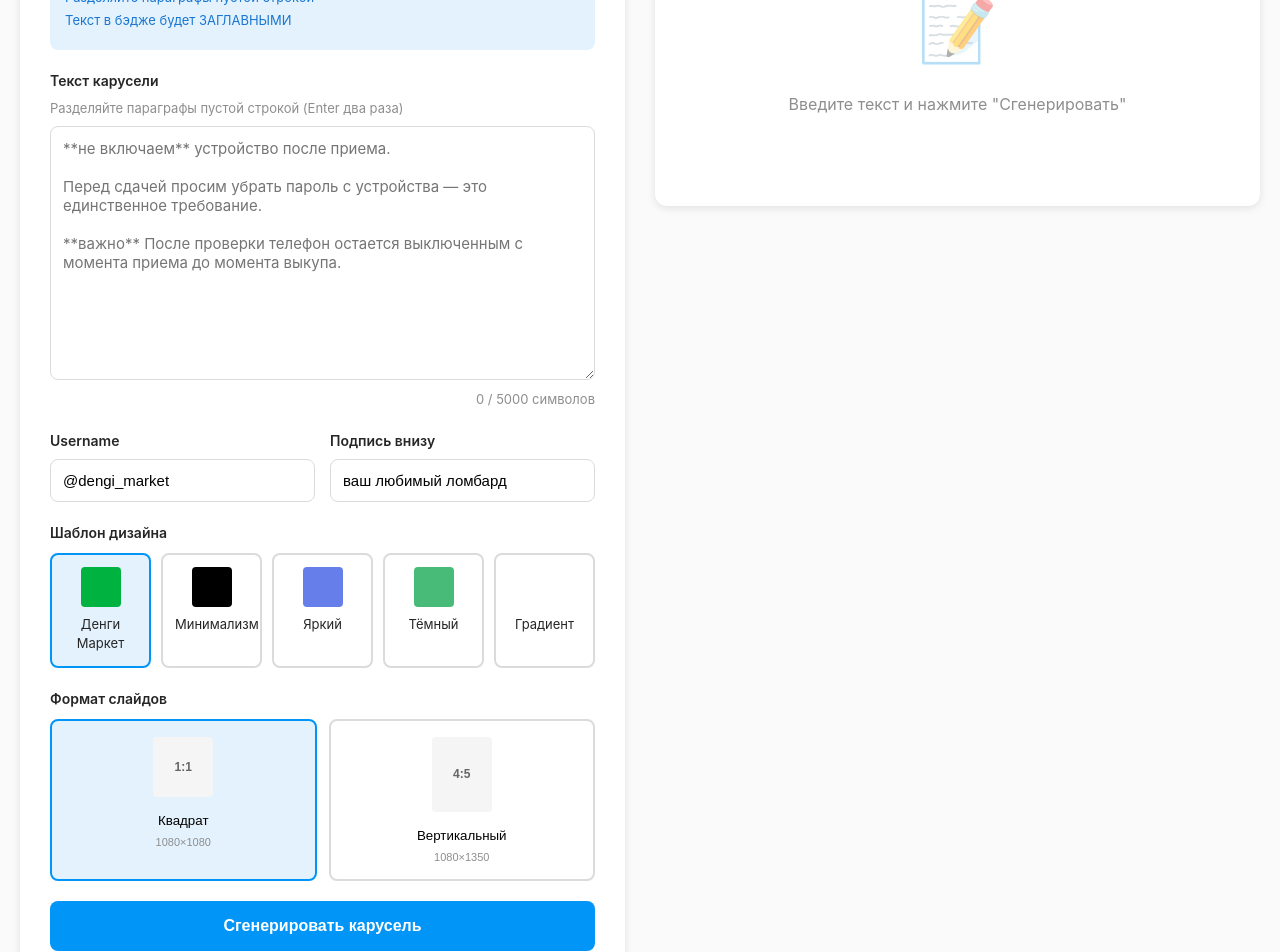
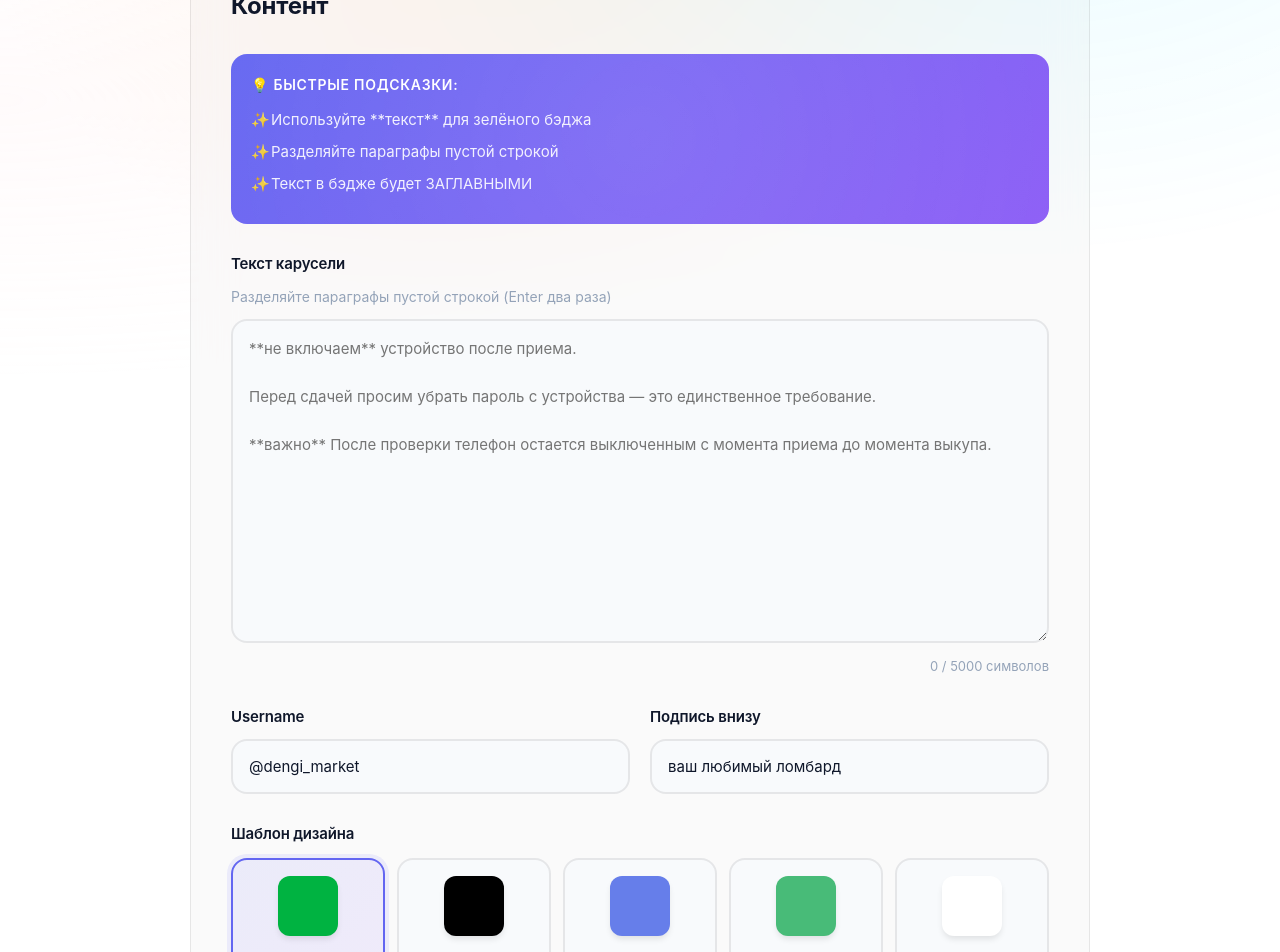
Before and after one commit to RaiconY/carousel-generation-, a React (Vite) app: page / in a window 1280 px wide. Shown: the part 300-1252 px from the top of the page. Built offline with nearby package versions, Linux system fonts and the light colour scheme.

Commit message:
Update App.css

```diff
--- a/src/App.css
+++ b/src/App.css
@@ -1,14 +1,63 @@
+/* src/App.css - Professional SaaS Design */
+
 :root {
-  --color-primary: #0095f6;
-  --color-primary-hover: #0081d5;
-  --color-badge: #00B341;
-  --color-text: #262626;
-  --color-text-light: #8e8e8e;
-  --color-border: #dbdbdb;
-  --color-bg: #fafafa;
-  --color-white: #ffffff;
-  --radius: 12px;
-  --shadow: 0 2px 8px rgba(0,0,0,0.1);
+  /* Modern Color Palette */
+  --primary: #6366f1;
+  --primary-dark: #4f46e5;
+  --primary-light: #818cf8;
+  --secondary: #8b5cf6;
+  --accent: #ec4899;
+
+  /* Gradients */
+  --gradient-primary: linear-gradient(135deg, #667eea 0%, #764ba2 100%);
+  --gradient-dark: linear-gradient(135deg, #0f172a 0%, #1e293b 100%);
+  --gradient-mesh: radial-gradient(at 40% 20%, hsla(28, 100%, 74%, 0.3) 0px, transparent 50%),
+                   radial-gradient(at 80% 0%, hsla(189, 100%, 56%, 0.3) 0px, transparent 50%),
+                   radial-gradient(at 0% 50%, hsla(355, 100%, 93%, 0.3) 0px, transparent 50%);
+
+  /* Neutrals */
+  --bg-primary: #0f0f14;
+  --bg-secondary: #18181f;
+  --bg-card: rgba(255, 255, 255, 0.03);
+  --bg-card-hover: rgba(255, 255, 255, 0.05);
+
+  --text-primary: #f1f5f9;
+  --text-secondary: #94a3b8;
+  --text-muted: #64748b;
+
+  --border: rgba(255, 255, 255, 0.08);
+  --border-hover: rgba(255, 255, 255, 0.12);
+
+  /* Effects */
+  --shadow-sm: 0 2px 4px rgba(0, 0, 0, 0.05);
+  --shadow-md: 0 4px 6px -1px rgba(0, 0, 0, 0.1);
+  --shadow-lg: 0 10px 15px -3px rgba(0, 0, 0, 0.2);
+  --shadow-xl: 0 20px 25px -5px rgba(0, 0, 0, 0.25);
+  --shadow-glow: 0 0 50px rgba(99, 102, 241, 0.3);
+
+  --radius: 16px;
+  --radius-lg: 24px;
+
+  /* Typography */
+  --font-display: 'Inter', -apple-system, sans-serif;
+  --font-body: 'Inter', -apple-system, sans-serif;
+}
+
+/* Light Mode */
+@media (prefers-color-scheme: light) {
+  :root {
+    --bg-primary: #ffffff;
+    --bg-secondary: #f8fafc;
+    --bg-card: rgba(0, 0, 0, 0.02);
+    --bg-card-hover: rgba(0, 0, 0, 0.04);
+
+    --text-primary: #0f172a;
+    --text-secondary: #475569;
+    --text-muted: #94a3b8;
+
+    --border: rgba(0, 0, 0, 0.08);
+    --border-hover: rgba(0, 0, 0, 0.12);
+  }
 }
 
 * {
@@ -18,143 +67,233 @@
 }
 
 body {
-  font-family: -apple-system, BlinkMacSystemFont, 'Segoe UI', Roboto, 'Helvetica Neue', Arial, sans-serif;
-  background: var(--color-bg);
-  color: var(--color-text);
-  line-height: 1.5;
+  font-family: var(--font-body);
+  background: var(--bg-primary);
+  color: var(--text-primary);
+  line-height: 1.6;
+  font-size: 16px;
+  -webkit-font-smoothing: antialiased;
+  -moz-osx-font-smoothing: grayscale;
+  position: relative;
+  min-height: 100vh;
+}
+
+/* Background Effects */
+body::before {
+  content: '';
+  position: fixed;
+  top: 0;
+  left: 0;
+  right: 0;
+  bottom: 0;
+  background: var(--gradient-mesh);
+  opacity: 0.4;
+  z-index: -1;
 }
 
 .app {
-  padding: 20px;
-  max-width: 1400px;
+  max-width: 1600px;
+  margin: 0 auto;
+  padding: 40px 20px;
+  position: relative;
+}
+
+/* Header */
+.header {
+  text-align: center;
+  margin-bottom: 60px;
+  position: relative;
+}
+
+.header h1 {
+  font-size: clamp(2.5rem, 5vw, 4rem);
+  font-weight: 800;
+  background: var(--gradient-primary);
+  -webkit-background-clip: text;
+  -webkit-text-fill-color: transparent;
+  background-clip: text;
+  margin-bottom: 12px;
+  letter-spacing: -0.02em;
+}
+
+.subtitle {
+  color: var(--text-secondary);
+  font-size: 1.25rem;
+  font-weight: 400;
+  max-width: 600px;
   margin: 0 auto;
 }
 
-.header {
-  margin-bottom: 40px;
+/* Layout Grid */
+.layout {
+  display: grid;
+  grid-template-columns: 1fr 1.2fr;
+  gap: 40px;
+  align-items: start;
 }
 
-.header h1 {
-  font-size: 32px;
-  font-weight: 700;
-  margin-bottom: 8px;
-}
-
-.subtitle {
-  color: var(--color-text-light);
-  font-size: 16px;
-}
-
-.layout {
-  display: grid;
-  grid-template-columns: 1fr 1fr;
-  gap: 30px;
-}
-
-@media (max-width: 1024px) {
+@media (max-width: 1280px) {
   .layout {
     grid-template-columns: 1fr;
+    max-width: 900px;
+    margin: 0 auto;
   }
 }
 
+/* Cards */
 .card {
-  background: var(--color-white);
-  border-radius: var(--radius);
-  padding: 30px;
-  box-shadow: var(--shadow);
+  background: var(--bg-card);
+  backdrop-filter: blur(20px);
+  border: 1px solid var(--border);
+  border-radius: var(--radius-lg);
+  padding: 40px;
+  position: relative;
+  transition: all 0.3s ease;
+}
+
+.card::before {
+  content: '';
+  position: absolute;
+  inset: 0;
+  border-radius: var(--radius-lg);
+  padding: 1px;
+  background: linear-gradient(45deg, transparent, var(--primary), transparent);
+  -webkit-mask:
+    linear-gradient(#fff 0 0) content-box,
+    linear-gradient(#fff 0 0);
+  -webkit-mask-composite: xor;
+  mask-composite: exclude;
+  opacity: 0;
+  transition: opacity 0.3s;
+}
+
+.card:hover::before {
+  opacity: 0.3;
 }
 
 .card-title {
-  font-size: 20px;
-  font-weight: 600;
-  margin-bottom: 20px;
+  font-size: 1.5rem;
+  font-weight: 700;
+  margin-bottom: 28px;
+  letter-spacing: -0.01em;
 }
 
+/* Quick Tips */
 .quick-tips {
-  background: #e3f2fd;
-  padding: 15px;
-  border-radius: 8px;
-  margin-bottom: 20px;
+  background: linear-gradient(135deg, var(--primary), var(--secondary));
+  padding: 20px;
+  border-radius: var(--radius);
+  margin-bottom: 28px;
+  position: relative;
+  overflow: hidden;
+}
+
+.quick-tips::before {
+  content: '';
+  position: absolute;
+  top: -50%;
+  right: -50%;
+  width: 200%;
+  height: 200%;
+  background: radial-gradient(circle, rgba(255,255,255,0.1) 0%, transparent 70%);
+  animation: shimmer 3s ease-in-out infinite;
+}
+
+@keyframes shimmer {
+  0%, 100% { transform: rotate(0deg); }
+  50% { transform: rotate(180deg); }
 }
 
 .quick-tips h4 {
-  font-size: 14px;
-  margin-bottom: 8px;
+  font-size: 0.875rem;
+  font-weight: 600;
+  margin-bottom: 12px;
+  color: white;
+  text-transform: uppercase;
+  letter-spacing: 0.05em;
 }
 
 .quick-tips ul {
   list-style: none;
-  font-size: 13px;
-  color: #1976d2;
+  color: rgba(255, 255, 255, 0.9);
+  font-size: 0.9375rem;
 }
 
 .quick-tips li {
-  margin-bottom: 4px;
+  margin-bottom: 8px;
+  padding-left: 20px;
+  position: relative;
 }
 
+.quick-tips li::before {
+  content: '✨';
+  position: absolute;
+  left: 0;
+}
+
+/* Form Elements */
 .form-group {
-  margin-bottom: 20px;
+  margin-bottom: 28px;
 }
 
 .form-group label {
   display: block;
-  margin-bottom: 8px;
+  margin-bottom: 10px;
   font-weight: 600;
-  font-size: 14px;
+  font-size: 0.9375rem;
+  color: var(--text-primary);
+  letter-spacing: -0.01em;
 }
 
 .help-text {
   display: block;
-  margin-bottom: 8px;
-  color: var(--color-text-light);
-  font-size: 13px;
+  margin-bottom: 10px;
+  color: var(--text-muted);
+  font-size: 0.875rem;
+}
+
+textarea, input[type="text"] {
+  width: 100%;
+  padding: 16px;
+  background: var(--bg-secondary);
+  border: 2px solid var(--border);
+  border-radius: var(--radius);
+  font-size: 0.9375rem;
+  font-family: inherit;
+  color: var(--text-primary);
+  transition: all 0.2s ease;
 }
 
 textarea {
-  width: 100%;
-  padding: 12px;
-  border: 1px solid var(--color-border);
-  border-radius: 8px;
-  font-size: 15px;
-  font-family: inherit;
   resize: vertical;
-  transition: border-color 0.2s;
+  min-height: 200px;
+  line-height: 1.6;
 }
 
-textarea:focus {
+textarea:focus, input[type="text"]:focus {
   outline: none;
-  border-color: var(--color-primary);
-}
-
-input[type="text"] {
-  width: 100%;
-  padding: 12px;
-  border: 1px solid var(--color-border);
-  border-radius: 8px;
-  font-size: 15px;
-  transition: border-color 0.2s;
-}
-
-input[type="text"]:focus {
-  outline: none;
-  border-color: var(--color-primary);
+  border-color: var(--primary);
+  background: var(--bg-primary);
+  box-shadow: 0 0 0 4px rgba(99, 102, 241, 0.1);
 }
 
 .char-counter {
   text-align: right;
-  font-size: 13px;
-  color: var(--color-text-light);
-  margin-top: 4px;
+  font-size: 0.8125rem;
+  color: var(--text-muted);
+  margin-top: 6px;
 }
 
 .char-counter.warning {
-  color: #ed4956;
+  color: #ef4444;
+  font-weight: 600;
 }
 
+/* Settings Grid */
 .settings-grid {
   display: grid;
   grid-template-columns: 1fr 1fr;
-  gap: 15px;
+  gap: 20px;
 }
 
 @media (max-width: 640px) {
@@ -163,270 +302,354 @@ input[type="text"]:focus {
   }
 }
 
+/* Theme Selector */
 .theme-selector {
   display: grid;
-  grid-template-columns: repeat(auto-fit, minmax(100px, 1fr));
-  gap: 10px;
-  margin-top: 10px;
+  grid-template-columns: repeat(auto-fill, minmax(140px, 1fr));
+  gap: 12px;
+  margin-top: 12px;
 }
 
 .theme-option {
-  padding: 12px;
-  border: 2px solid var(--color-border);
-  border-radius: 8px;
+  padding: 16px;
+  background: var(--bg-secondary);
+  border: 2px solid var(--border);
+  border-radius: var(--radius);
+  cursor: pointer;
+  transition: all 0.2s ease;
   text-align: center;
-  cursor: pointer;
-  transition: all 0.2s;
 }
 
 .theme-option:hover {
-  border-color: var(--color-primary);
+  border-color: var(--primary);
+  transform: translateY(-2px);
+  box-shadow: var(--shadow-lg);
 }
 
 .theme-option.active {
-  border-color: var(--color-primary);
-  background: #e3f2fd;
+  border-color: var(--primary);
+  background: linear-gradient(135deg, rgba(99, 102, 241, 0.1), rgba(139, 92, 246, 0.1));
+  box-shadow: 0 0 0 4px rgba(99, 102, 241, 0.1);
 }
 
 .theme-preview {
-  width: 40px;
-  height: 40px;
-  margin: 0 auto 8px;
-  border-radius: 4px;
+  width: 60px;
+  height: 60px;
+  margin: 0 auto 12px;
+  border-radius: 12px;
+  box-shadow: var(--shadow-md);
 }
 
 .theme-name {
-  font-size: 13px;
+  font-size: 0.875rem;
+  font-weight: 600;
+  color: var(--text-primary);
 }
 
+/* Format Selector */
 .format-selector {
   display: grid;
   grid-template-columns: repeat(2, 1fr);
-  gap: 12px;
-  margin-top: 10px;
+  gap: 16px;
+  margin-top: 12px;
 }
 
 .format-option {
-  padding: 16px;
-  border: 2px solid var(--color-border);
-  border-radius: 8px;
-  background: white;
+  padding: 20px;
+  background: var(--bg-secondary);
+  border: 2px solid var(--border);
+  border-radius: var(--radius);
   cursor: pointer;
-  transition: all 0.2s;
+  transition: all 0.2s ease;
   display: flex;
   flex-direction: column;
   align-items: center;
-  gap: 8px;
+  gap: 12px;
 }
 
 .format-option:hover {
-  border-color: var(--color-primary);
+  border-color: var(--primary);
+  transform: translateY(-2px);
 }
 
 .format-option.active {
-  border-color: var(--color-primary);
-  background: #e3f2fd;
+  border-color: var(--primary);
+  background: linear-gradient(135deg, rgba(99, 102, 241, 0.1), rgba(139, 92, 246, 0.1));
 }
 
 .format-preview {
-  width: 60px;
-  background: #f5f5f5;
-  border-radius: 4px;
+  width: 80px;
+  background: var(--bg-card);
+  border-radius: 8px;
   display: flex;
   align-items: center;
   justify-content: center;
-  margin-bottom: 8px;
+  box-shadow: var(--shadow-sm);
 }
 
 .format-preview.square {
-  height: 60px;
+  height: 80px;
 }
 
 .format-preview.portrait {
-  height: 75px;
+  height: 100px;
 }
 
 .format-icon {
-  font-size: 12px;
-  font-weight: 600;
-  color: #666;
+  font-size: 1rem;
+  font-weight: 700;
+  color: var(--text-secondary);
 }
 
 .format-size {
-  font-size: 11px;
-  color: var(--color-text-light);
+  font-size: 0.75rem;
+  color: var(--text-muted);
 }
 
+/* Buttons */
 .btn {
   width: 100%;
-  padding: 16px;
+  padding: 18px 24px;
   border: none;
-  border-radius: 8px;
-  font-size: 16px;
+  border-radius: var(--radius);
+  font-size: 1rem;
   font-weight: 600;
   cursor: pointer;
-  transition: all 0.2s;
+  transition: all 0.2s ease;
   display: flex;
   align-items: center;
   justify-content: center;
-  gap: 8px;
+  gap: 10px;
+  position: relative;
+  overflow: hidden;
 }
 
 .btn-primary {
-  background: var(--color-primary);
+  background: var(--gradient-primary);
   color: white;
+  box-shadow: var(--shadow-md);
+}
+
+.btn-primary::before {
+  content: '';
+  position: absolute;
+  top: 0;
+  left: -100%;
+  width: 100%;
+  height: 100%;
+  background: linear-gradient(90deg, transparent, rgba(255,255,255,0.2), transparent);
+  transition: left 0.5s;
 }
 
 .btn-primary:hover:not(:disabled) {
-  background: var(--color-primary-hover);
+  transform: translateY(-2px);
+  box-shadow: var(--shadow-xl), var(--shadow-glow);
+}
+
+.btn-primary:hover::before {
+  left: 100%;
 }
 
 .btn-primary:disabled {
-  background: #b2dffc;
+  opacity: 0.5;
   cursor: not-allowed;
 }
 
 .btn-secondary {
-  background: white;
-  color: var(--color-text);
-  border: 1px solid var(--color-border);
+  background: var(--bg-secondary);
+  color: var(--text-primary);
+  border: 2px solid var(--border);
 }
 
 .btn-secondary:hover {
-  background: #f5f5f5;
+  background: var(--bg-card-hover);
+  border-color: var(--primary);
+  transform: translateY(-2px);
+  box-shadow: var(--shadow-lg);
 }
 
+/* Loading Animation */
 .loading {
   display: inline-block;
-  width: 16px;
-  height: 16px;
-  border: 2px solid rgba(255,255,255,0.3);
+  width: 20px;
+  height: 20px;
+  border: 3px solid rgba(255, 255, 255, 0.3);
   border-radius: 50%;
   border-top-color: white;
-  animation: spin 0.6s linear infinite;
+  animation: spin 0.8s linear infinite;
 }
 
 @keyframes spin {
   to { transform: rotate(360deg); }
 }
 
+/* Validation Messages */
 .validation-messages {
-  margin-bottom: 15px;
+  margin-bottom: 24px;
 }
 
 .validation-message {
-  padding: 12px;
-  border-radius: 8px;
-  margin-bottom: 10px;
-  font-size: 14px;
+  padding: 16px;
+  border-radius: var(--radius);
+  margin-bottom: 12px;
+  font-size: 0.9375rem;
+  display: flex;
+  align-items: center;
+  gap: 10px;
+  backdrop-filter: blur(10px);
 }
 
 .validation-message.error {
-  background: #ffe5e5;
-  color: #c41e3a;
-  border: 1px solid #ffcccc;
+  background: rgba(239, 68, 68, 0.1);
+  color: #ef4444;
+  border: 1px solid rgba(239, 68, 68, 0.3);
 }
 
 .validation-message.warning {
-  background: #fff3cd;
-  color: #856404;
-  border: 1px solid #ffeaa7;
+  background: rgba(251, 191, 36, 0.1);
+  color: #fbbf24;
+  border: 1px solid rgba(251, 191, 36, 0.3);
 }
 
+/* Stats Cards */
 .stats {
   display: grid;
-  grid-template-columns: repeat(auto-fit, minmax(160px, 1fr));
-  gap: 15px;
-  margin-bottom: 20px;
+  grid-template-columns: repeat(auto-fit, minmax(200px, 1fr));
+  gap: 20px;
+  margin-bottom: 28px;
 }
 
 .stat-card {
+  padding: 24px;
+  background: var(--bg-secondary);
+  border-radius: var(--radius);
   text-align: center;
-  padding: 15px;
-  background: #f8f9fa;
-  border-radius: 8px;
+  border: 1px solid var(--border);
 }
 
 .stat-value {
-  font-size: 24px;
-  font-weight: 700;
+  font-size: 2rem;
+  font-weight: 800;
+  background: var(--gradient-primary);
+  -webkit-background-clip: text;
+  -webkit-text-fill-color: transparent;
+  background-clip: text;
 }
 
 .stat-label {
-  font-size: 13px;
-  color: var(--color-text-light);
-  margin-top: 4px;
+  font-size: 0.875rem;
+  color: var(--text-muted);
+  margin-top: 6px;
+  text-transform: uppercase;
+  letter-spacing: 0.05em;
 }
 
+/* Empty State */
 .empty-state {
   text-align: center;
-  padding: 60px 20px;
-  color: var(--color-text-light);
+  padding: 80px 20px;
+  color: var(--text-muted);
 }
 
 .empty-state-icon {
-  font-size: 64px;
-  margin-bottom: 16px;
+  font-size: 4rem;
+  margin-bottom: 20px;
   opacity: 0.5;
 }
 
+/* Slides Preview */
 .slides-preview {
   display: grid;
-  grid-template-columns: repeat(auto-fill, minmax(200px, 1fr));
-  gap: 20px;
+  grid-template-columns: repeat(auto-fill, minmax(260px, 1fr));
+  gap: 24px;
 }
 
 .slide-item {
-  border: 1px solid var(--color-border);
-  border-radius: 8px;
+  background: var(--bg-secondary);
+  border: 1px solid var(--border);
+  border-radius: var(--radius);
   overflow: hidden;
-  transition: transform 0.2s, box-shadow 0.2s;
+  transition: all 0.3s ease;
+  position: relative;
+}
+
+.slide-item::before {
+  content: '';
+  position: absolute;
+  top: 0;
+  left: 0;
+  right: 0;
+  height: 3px;
+  background: var(--gradient-primary);
+  opacity: 0;
+  transition: opacity 0.3s;
 }
 
 .slide-item:hover {
-  transform: translateY(-2px);
-  box-shadow: 0 4px 12px rgba(0,0,0,0.15);
+  transform: translateY(-4px);
+  box-shadow: var(--shadow-xl);
+  border-color: var(--border-hover);
+}
+
+.slide-item:hover::before {
+  opacity: 1;
 }
 
 .slide-item canvas {
   width: 100%;
   display: block;
+  background: white;
 }
 
 .slide-actions {
-  padding: 12px;
+  padding: 16px;
   display: flex;
-  gap: 8px;
-  background: #fafafa;
+  gap: 10px;
+  background: var(--bg-card);
+  backdrop-filter: blur(10px);
 }
 
 .slide-actions button {
   flex: 1;
-  padding: 8px;
-  border: 1px solid var(--color-border);
-  background: white;
-  border-radius: 6px;
+  padding: 10px;
+  background: var(--bg-secondary);
+  border: 1px solid var(--border);
+  border-radius: 10px;
+  color: var(--text-primary);
   cursor: pointer;
-  font-size: 13px;
-  transition: all 0.2s;
+  font-size: 0.875rem;
+  font-weight: 600;
+  transition: all 0.2s ease;
+  display: flex;
+  align-items: center;
+  justify-content: center;
+  gap: 6px;
 }
 
 .slide-actions button:hover {
-  background: #f5f5f5;
+  background: var(--primary);
+  color: white;
+  transform: translateY(-2px);
+  box-shadow: var(--shadow-md);
+  border-color: transparent;
 }
 
+/* Toast Notifications */
 .toast {
   position: fixed;
-  bottom: 30px;
-  right: 30px;
-  background: #262626;
-  color: white;
-  padding: 16px 24px;
-  border-radius: 8px;
+  bottom: 40px;
+  right: 40px;
+  background: var(--bg-secondary);
+  color: var(--text-primary);
+  padding: 20px 28px;
+  border-radius: var(--radius);
+  border: 1px solid var(--border);
+  backdrop-filter: blur(20px);
   display: none;
-  animation: slideIn 0.3s ease;
+  animation: slideUp 0.3s cubic-bezier(0.68, -0.55, 0.265, 1.55);
   z-index: 1000;
-  max-width: 300px;
+  max-width: 400px;
+  box-shadow: var(--shadow-xl);
 }
 
 .toast.show {
@@ -434,18 +657,24 @@ input[type="text"]:focus {
 }
 
 .toast.success {
-  background: #00C851;
+  background: linear-gradient(135deg, #10b981, #059669);
+  color: white;
+  border: none;
 }
 
 .toast.error {
-  background: #ff4444;
+  background: linear-gradient(135deg, #ef4444, #dc2626);
+  color: white;
+  border: none;
 }
 
 .toast.warning {
-  background: #ffbb33;
+  background: linear-gradient(135deg, #fbbf24, #f59e0b);
+  color: white;
+  border: none;
 }
 
-@keyframes slideIn {
+@keyframes slideUp {
   from {
     transform: translateY(100%);
     opacity: 0;
@@ -455,3 +684,22 @@ input[type="text"]:focus {
     opacity: 1;
   }
 }
+
+/* Responsive */
+@media (max-width: 768px) {
+  .app {
+    padding: 20px 16px;
+  }
+
+  .header {
+    margin-bottom: 40px;
+  }
+
+  .card {
+    padding: 24px;
+  }
+
+  .layout {
+    gap: 24px;
+  }
+}
```
